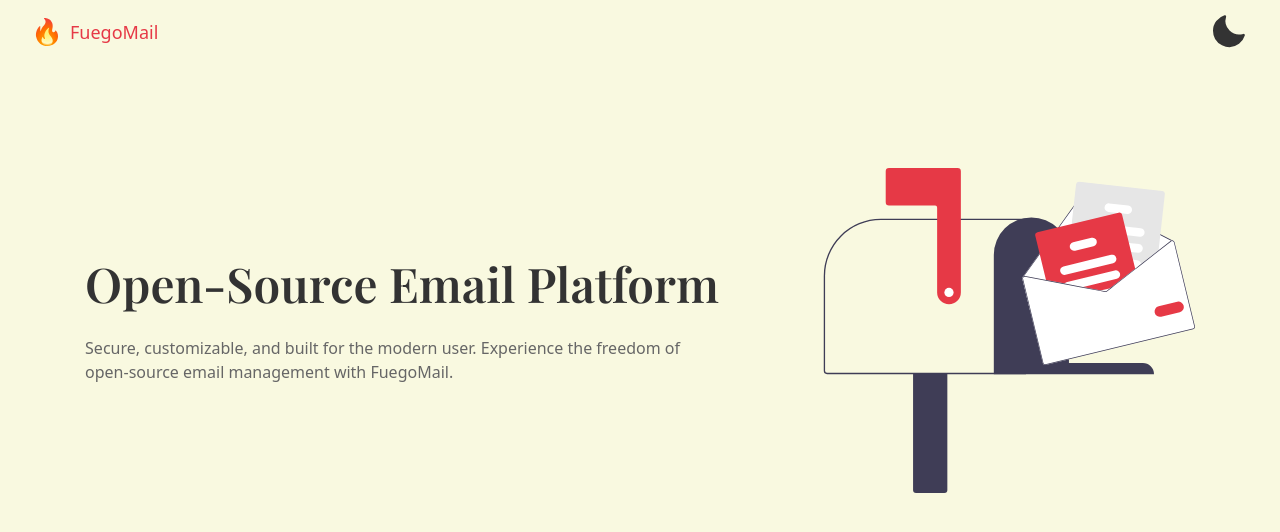
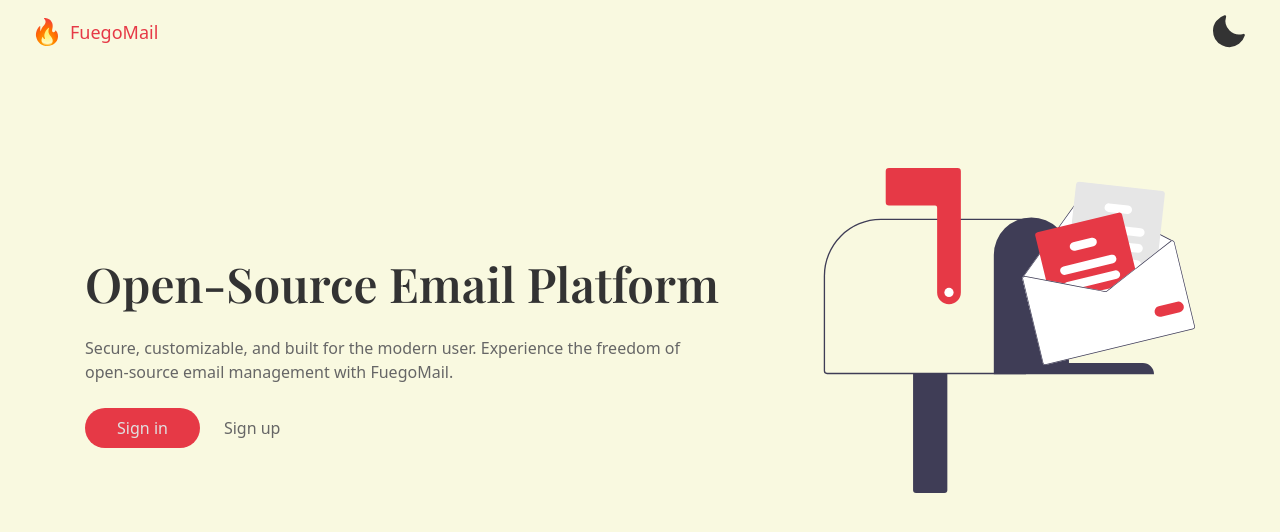
Before and after one commit to felixx78/fuegomail, a React (Vite) app in the folder frontend/: page / in a window 1280 px wide. Shown: the top 532 px of the page. Built offline with nearby package versions, Linux system fonts and the light colour scheme; a web font is replaced by a local one.

Commit message:
add buttons to Home page

```diff
--- a/frontend/src/pages/Home.tsx
+++ b/frontend/src/pages/Home.tsx
@@ -1,15 +1,42 @@
 import { useIntl } from "react-intl";
+import { Link } from "react-router-dom";
 
 function Home() {
   const intl = useIntl();
+
+  const user = localStorage.getItem("user");
 
   return (
     <div className="mx-auto flex max-w-[1300px] items-start justify-between gap-2 px-4 pt-24 lg:justify-center lg:gap-24">
       <div className="pt-0 md:pt-8 lg:pt-20">
         <h1 className="mb-4">{intl.formatMessage({ id: "home.title" })}</h1>
-        <p className="text-secondary-text dark:text-dark-secondary-text max-w-[600px]">
+        <p className="mb-6 max-w-[600px] text-secondary-text dark:text-dark-secondary-text">
           {intl.formatMessage({ id: "home.subtitle" })}
         </p>
+
+        {!user ? (
+          <div className="flex items-center gap-6">
+            <Link
+              to="/sign-in"
+              className="rounded-full bg-primary-button-background px-8 py-2 text-dark-primary-text"
+            >
+              Sign in
+            </Link>
+            <Link
+              to="/sign-up"
+              className="text-secondary-text dark:text-dark-secondary-text"
+            >
+              Sign up
+            </Link>
+          </div>
+        ) : (
+          <Link
+            to="/inbox"
+            className="rounded-full bg-primary-button-background px-8 py-2 text-dark-primary-text"
+          >
+            Go to app
+          </Link>
+        )}
       </div>
 
       <img
```
